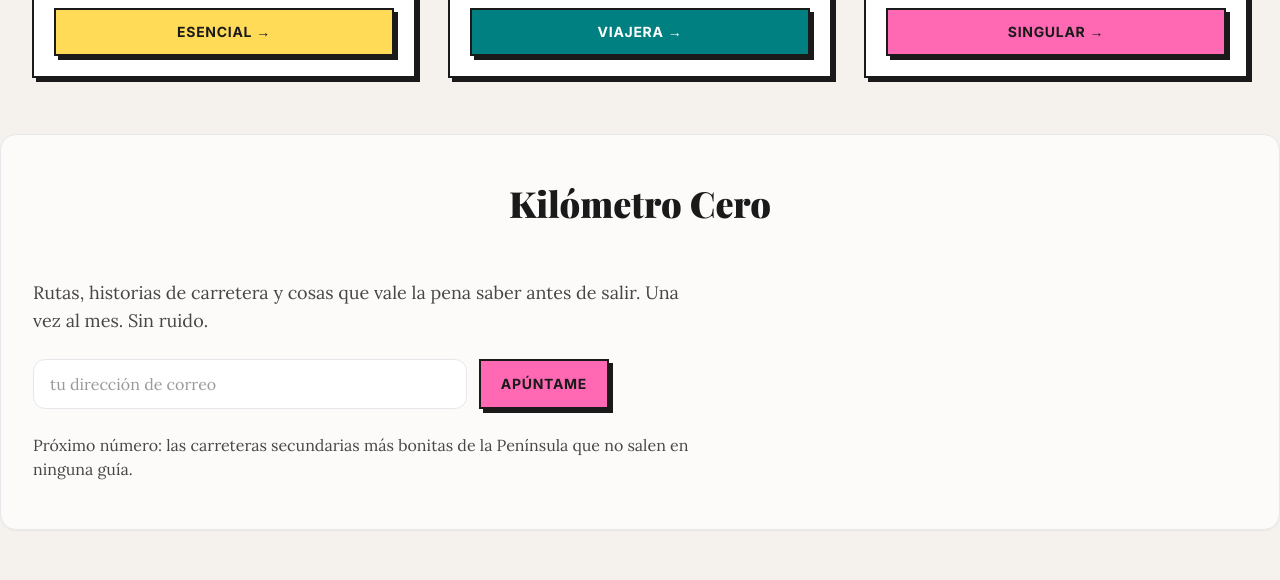
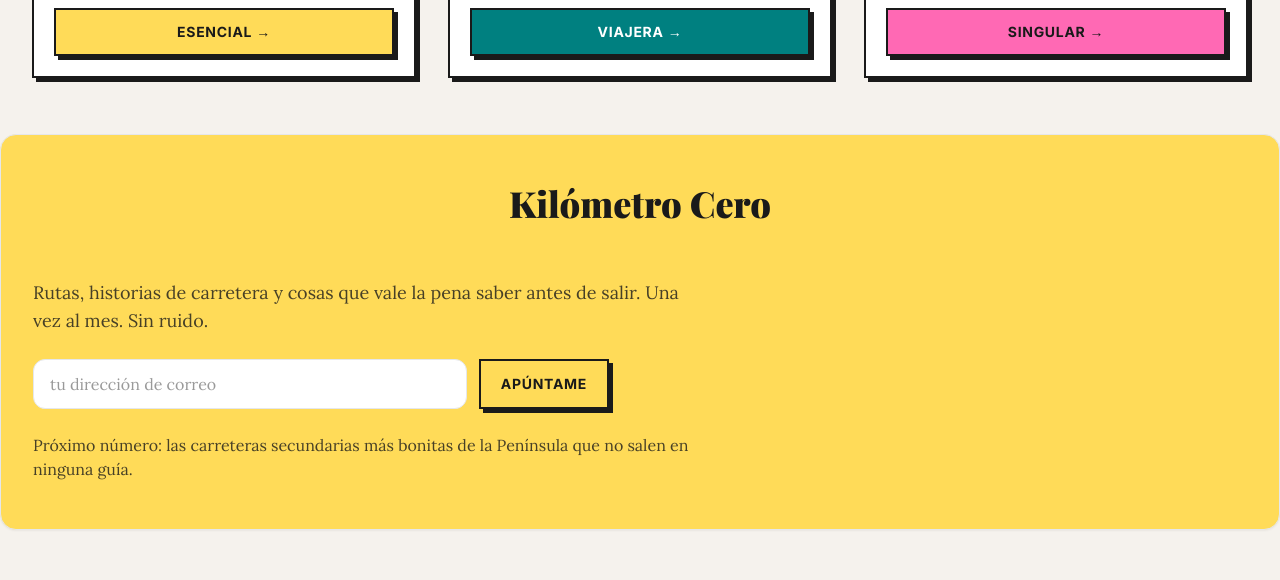
Before and after one commit to candytale55/vantastic, a React (Vite) app: page /home in a window 1280 px wide. Shown: the part 1700-2280 px from the top of the page. Built offline with nearby package versions, Linux system fonts and the light colour scheme; no server answers; a web font is replaced by a local one; what miragejs would draw is missing.

Commit message:
feat: change newsletter signup button color and section background

```diff
--- a/src/pages/sections/HomeNewsletterSignup.jsx
+++ b/src/pages/sections/HomeNewsletterSignup.jsx
@@ -21,7 +21,7 @@ export default function HomeNewsletterSignup() {
                     placeholder="tu dirección de correo" aria-label="Introduce tu dirección de correo electrónico" />
 
                 <button
-                    type="submit" className="cta-button-small btn-pink">Apúntame</button>
+                    type="submit" className="cta-button-small btn-yellow">Apúntame</button>
             </form>
 
             <p className="next-issue-hook">Próximo número: las carreteras secundarias más bonitas de la Península que no salen en ninguna guía.</p>
--- a/src/styles/home.css
+++ b/src/styles/home.css
@@ -96,7 +96,7 @@
   /* ----- Newsletter signup ----- */
 
   .home-newsletter-signup {
-    @apply flex flex-col gap-5 rounded-2xl border bg-white/70 py-10 shadow-sm md:gap-6 md:py-12;
+    @apply flex flex-col gap-5 rounded-2xl border bg-retro-yellow py-10 shadow-sm md:gap-6 md:py-12;
   }
 
   .newsletter-form {
```
